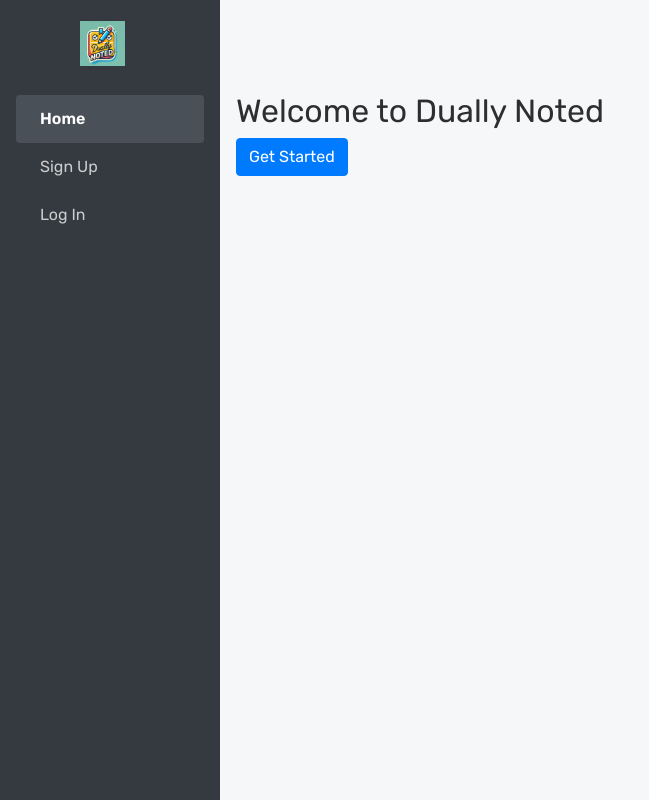
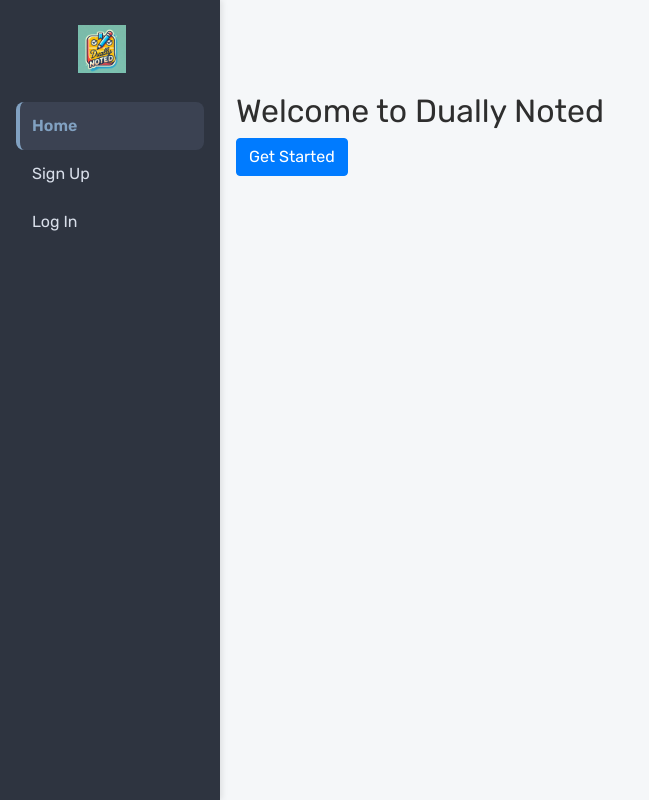
Before and after one commit to SnappyJumper/dually-noted, a React (Create React App) app: page / in a window 1280 px wide. Shown: the whole page, without its empty margins (0-649 px from the left). Built offline with nearby package versions, Linux system fonts and the light colour scheme; no server answers.

Commit message:
Cleaned up the SideNav with some styles and restructuring

```diff
--- a/src/components/SideNav.js
+++ b/src/components/SideNav.js
@@ -6,10 +6,6 @@
 import styles from "../styles/SideNav.module.css";
 import Avatar from "./Avatar";
 
-/**
- * JavaScript docstring
- *
- */
 const SideNav = () => {
   const [open, setOpen] = useState(false);
   const history = useHistory();
@@ -18,9 +14,9 @@
   return (
     <>
       {/* Mobile Navbar Header */}
-      <Navbar bg="dark" variant="dark" expand={false} className="d-lg-none px-3">
-        <Navbar.Brand>
-          <Image src={logo} alt="Dually Noted Logo" height="40" />
+      <Navbar bg="dark" variant="dark" expand={false} className="d-lg-none px-3 py-2">
+        <Navbar.Brand className="me-auto">
+          <Image src={logo} alt="Dually Noted Logo" height="40" className={styles.Logo} />
         </Navbar.Brand>
         <Button variant="outline-light" onClick={() => setOpen(!open)}>
           ☰
@@ -30,6 +26,8 @@
       {/* Mobile Collapse Menu */}
       <Collapse in={open} className="d-lg-none">
         <div className={styles.MobileNav}>
+          <Image src={logo} alt="Dually Noted Logo" className={styles.Logo} />
+
           <Nav className="flex-column">
             {/* Always visible */}
             <Nav.Link
@@ -40,43 +38,40 @@
               className={styles.NavLink}
               activeClassName={styles.ActiveLink}
             >
-              <i className="fas fa-home mr-2"></i>Home
+              <i className="fas fa-home me-2"></i>Home
             </Nav.Link>
 
-            {/* Private Links */}
             {currentUser && (
               <>
                 <Nav.Link as={NavLink} to="/notes" onClick={() => setOpen(false)} className={styles.NavLink} activeClassName={styles.ActiveLink}>
-                  <i className="fas fa-sticky-note mr-2"></i>My Notes
+                  <i className="fas fa-sticky-note me-2"></i>My Notes
                 </Nav.Link>
                 <Nav.Link as={NavLink} to="/tags" onClick={() => setOpen(false)} className={styles.NavLink} activeClassName={styles.ActiveLink}>
-                  <i className="fas fa-tags mr-2"></i>Tags
+                  <i className="fas fa-tags me-2"></i>Tags
                 </Nav.Link>
                 <Nav.Link as={NavLink} to="/shared" onClick={() => setOpen(false)} className={styles.NavLink} activeClassName={styles.ActiveLink}>
-                  <i className="fas fa-users mr-2"></i>Shared
+                  <i className="fas fa-users me-2"></i>Shared
                 </Nav.Link>
                 <Nav.Link as={NavLink} to="/logout" onClick={() => setOpen(false)} className={styles.NavLink}>
-                  <i className="fas fa-sign-out-alt mr-2"></i>Log Out
+                  <i className="fas fa-sign-out-alt me-2"></i>Log Out
                 </Nav.Link>
               </>
             )}
 
-            {/* Public Links */}
             {!currentUser && (
               <>
                 <Nav.Link as={NavLink} to="/signup" onClick={() => setOpen(false)} className={styles.NavLink} activeClassName={styles.ActiveLink}>
-                  <i className="fas fa-user-plus mr-2"></i>Sign Up
+                  <i className="fas fa-user-plus me-2"></i>Sign Up
                 </Nav.Link>
                 <Nav.Link as={NavLink} to="/login" onClick={() => setOpen(false)} className={styles.NavLink} activeClassName={styles.ActiveLink}>
-                  <i className="fas fa-sign-in-alt mr-2"></i>Log In
+                  <i className="fas fa-sign-in-alt me-2"></i>Log In
                 </Nav.Link>
               </>
             )}
           </Nav>
 
-          {/* Mobile Profile at Bottom */}
           {currentUser && (
-            <div className="d-flex align-items-center mt-3 px-3 border-top pt-3">
+            <div className={`d-flex align-items-center mt-3 px-3 pt-3 border-top ${styles.ProfileSection}`}>
               <Avatar src={currentUser.profile_picture} height={32} text={currentUser.username} />
               <Nav.Link
                 as={NavLink}
@@ -93,56 +88,47 @@
       </Collapse>
 
       {/* Desktop Sidebar */}
-      <div className={`${styles.Sidebar} d-none d-lg-flex flex-column p-3`}>
-        <Navbar.Brand className="mb-4 text-center">
-          <Image src={logo} alt="Dually Noted Logo" height="45" />
+      <div className={`${styles.Sidebar} d-none d-lg-flex flex-column`}>
+        <Navbar.Brand className="text-center">
+          <Image src={logo} alt="Dually Noted Logo" className={styles.Logo} />
         </Navbar.Brand>
-        <Nav className="flex-column flex-grow-1">
-          {/* Always visible */}
-          <Nav.Link
-            as={NavLink}
-            to="/"
-            exact
-            className={styles.NavLink}
-            activeClassName={styles.ActiveLink}
-          >
-            <i className="fas fa-home mr-2"></i>Home
+
+        <Nav className="flex-column flex-grow-1 px-3">
+          <Nav.Link as={NavLink} to="/" exact className={styles.NavLink} activeClassName={styles.ActiveLink}>
+            <i className="fas fa-home me-2"></i>Home
           </Nav.Link>
 
-          {/* Private Links */}
           {currentUser && (
             <>
               <Nav.Link as={NavLink} to="/notes" className={styles.NavLink} activeClassName={styles.ActiveLink}>
-                <i className="fas fa-sticky-note mr-2"></i>My Notes
+                <i className="fas fa-sticky-note me-2"></i>My Notes
               </Nav.Link>
               <Nav.Link as={NavLink} to="/tags" className={styles.NavLink} activeClassName={styles.ActiveLink}>
-                <i className="fas fa-tags mr-2"></i>Tags
+                <i className="fas fa-tags me-2"></i>Tags
               </Nav.Link>
               <Nav.Link as={NavLink} to="/shared" className={styles.NavLink} activeClassName={styles.ActiveLink}>
-                <i className="fas fa-users mr-2"></i>Shared
+                <i className="fas fa-users me-2"></i>Shared
               </Nav.Link>
               <Nav.Link as={NavLink} to="/logout" className={styles.NavLink}>
-                <i className="fas fa-sign-out-alt mr-2"></i>Log Out
+                <i className="fas fa-sign-out-alt me-2"></i>Log Out
               </Nav.Link>
             </>
           )}
 
-          {/* Public Links */}
           {!currentUser && (
             <>
               <Nav.Link as={NavLink} to="/signup" className={styles.NavLink} activeClassName={styles.ActiveLink}>
-                <i className="fas fa-user-plus mr-2"></i>Sign Up
+                <i className="fas fa-user-plus me-2"></i>Sign Up
               </Nav.Link>
               <Nav.Link as={NavLink} to="/login" className={styles.NavLink} activeClassName={styles.ActiveLink}>
-                <i className="fas fa-sign-in-alt mr-2"></i>Log In
+                <i className="fas fa-sign-in-alt me-2"></i>Log In
               </Nav.Link>
             </>
           )}
         </Nav>
 
-        {/* Desktop Profile at Bottom */}
         {currentUser && (
-          <div className="mt-auto text-center pt-3 border-top">
+          <div className={`pt-3 px-3 ${styles.ProfileSection}`}>
             <Avatar src={currentUser.profile_picture} height={60} text={currentUser.username} />
             <Nav.Link as={NavLink} to="/profile" className={styles.NavLink} activeClassName={styles.ActiveLink}>
               {currentUser.username}
--- a/src/styles/SideNav.module.css
+++ b/src/styles/SideNav.module.css
@@ -1,4 +1,12 @@
 /* src/styles/SideNav.module.css */
+
+:root {
+  --sidebar-bg: #2e3440;
+  --sidebar-hover: #3b4252;
+  --sidebar-text: #d8dee9;
+  --sidebar-active: #81a1c1;
+  --sidebar-radius: 8px;
+}
 
 .Sidebar {
   position: fixed;
@@ -6,34 +14,54 @@
   left: 0;
   width: 220px;
   height: 100vh;
-  background-color: #343a40;
+  background-color: var(--sidebar-bg);
   z-index: 1000;
   overflow-y: auto;
+  display: flex;
+  flex-direction: column;
+  padding-top: 1.25rem;
+  box-shadow: 2px 0 6px rgba(0, 0, 0, 0.1);
 }
 
 .NavLink {
-  color: #ccc;
+  color: var(--sidebar-text);
   padding: 0.75rem 1rem;
   text-decoration: none;
   display: flex;
   align-items: center;
+  font-weight: 500;
+  transition: all 0.2s ease;
+  border-radius: var(--sidebar-radius);
 }
 
 .NavLink:hover,
 .NavLink:focus {
-  color: #fff;
-  background-color: #495057;
-  border-radius: 4px;
+  color: white;
+  background-color: var(--sidebar-hover);
 }
 
 .ActiveLink {
-  background-color: #495057;
-  color: #fff !important;
-  font-weight: bold;
-  border-radius: 4px;
+  background-color: var(--sidebar-hover);
+  color: var(--sidebar-active) !important;
+  font-weight: 600;
+  border-left: 4px solid var(--sidebar-active);
+  padding-left: 0.75rem;
 }
 
 .MobileNav {
-  background-color: #343a40;
+  background-color: var(--sidebar-bg);
   padding: 1rem;
 }
+
+/* Logo styling */
+.Logo {
+  max-height: 48px;
+  margin: 0 auto 1.5rem auto;
+  display: block;
+}
+
+.ProfileSection {
+  text-align: center;
+  padding-top: 1rem;
+  border-top: 1px solid #444c5e;
+}
```
